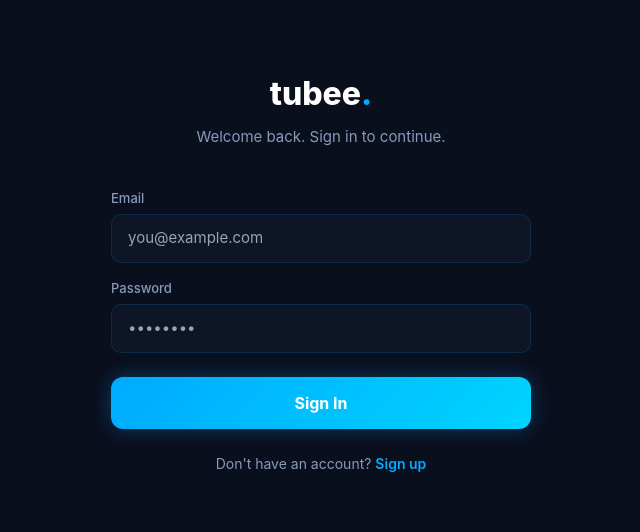
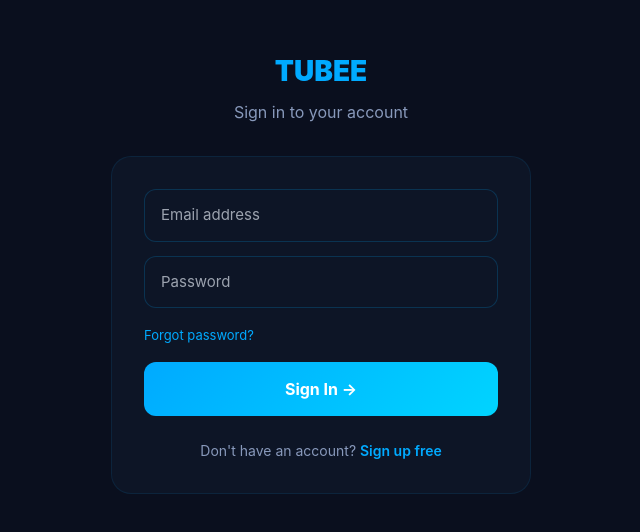
Before and after one commit to arriagoro/tubee, a Next.js app in the folder frontend/: page /auth/login in a window 1280 px wide. Shown: the part 128-660 px from the top of the page, without its empty margins (319-959 px from the left). Built offline with nearby package versions, Linux system fonts and the light colour scheme.

Commit message:
fix: add Forgot Password flow to login page

```diff
--- a/frontend/src/app/auth/login/page.tsx
+++ b/frontend/src/app/auth/login/page.tsx
@@ -1,135 +1,110 @@
 'use client';
-
 import { useState } from 'react';
+import { useRouter } from 'next/navigation';
 import Link from 'next/link';
-import { useRouter } from 'next/navigation';
-import { signInWithEmail, isDemoMode } from '@/lib/auth';
+import { signInWithEmail } from '@/lib/auth';
+import { supabase } from '@/lib/supabase';
 
 export default function LoginPage() {
   const router = useRouter();
   const [email, setEmail] = useState('');
   const [password, setPassword] = useState('');
+  const [loading, setLoading] = useState(false);
   const [error, setError] = useState('');
-  const [loading, setLoading] = useState(false);
-  const demoMode = isDemoMode();
+  const [resetSent, setResetSent] = useState(false);
+  const [showReset, setShowReset] = useState(false);
+  const [resetEmail, setResetEmail] = useState('');
 
   const handleSubmit = async (e: React.FormEvent) => {
     e.preventDefault();
     setError('');
     setLoading(true);
-
     try {
-      const { error: authError } = await signInWithEmail(email, password);
-      if (authError) {
-        setError(authError.message);
-        setLoading(false);
+      const { user, error: signInError } = await signInWithEmail(email.trim(), password);
+      if (signInError) {
+        const msg = signInError.message || String(signInError);
+        if (msg.includes('Invalid login') || msg.includes('invalid_credentials')) {
+          setError('Wrong email or password. Try again or use "Forgot password?" below.');
+        } else if (msg.includes('Email not confirmed')) {
+          setError('Please confirm your email first. Check your inbox.');
+        } else {
+          setError(msg);
+        }
         return;
       }
-      router.push('/editor');
-    } catch {
-      setError('Something went wrong. Please try again.');
+      if (user) router.push('/editor');
+    } catch (err: unknown) {
+      setError(err instanceof Error ? err.message : 'Something went wrong.');
+    } finally {
       setLoading(false);
     }
   };
 
+  const handleReset = async () => {
+    if (!resetEmail.trim()) { setError('Enter your email above'); return; }
+    setLoading(true);
+    const { error } = await supabase.auth.resetPasswordForEmail(resetEmail.trim(), {
+      redirectTo: 'https://tubee.itsthatseason.com/auth/callback'
+    });
+    setLoading(false);
+    if (error) { setError(error.message); return; }
+    setResetSent(true);
+  };
+
+  const inputStyle = {
+    width: '100%', padding: '14px 16px', borderRadius: 12,
+    background: '#0D1526', border: '1px solid rgba(0,170,255,0.2)',
+    color: '#fff', fontSize: 15, outline: 'none', boxSizing: 'border-box' as const,
+    marginBottom: 14,
+  };
+
   return (
-    <div style={{
-      minHeight: '100vh', background: '#0A0F1E', color: '#fff',
-      display: 'flex', flexDirection: 'column', alignItems: 'center', justifyContent: 'center',
-      padding: 20,
-    }}>
-      {demoMode && (
-        <div style={{
-          position: 'fixed', top: 0, left: 0, right: 0,
-          background: 'linear-gradient(90deg, #FF6B00, #FF9500)',
-          color: '#fff', textAlign: 'center', padding: '6px 12px',
-          fontSize: 12, fontWeight: 600, zIndex: 100,
-        }}>
-          🔧 Demo Mode — Click &quot;Sign In&quot; with any email to continue
+    <div style={{ minHeight: '100vh', background: '#0A0F1E', display: 'flex', alignItems: 'center', justifyContent: 'center', padding: 20 }}>
+      <div style={{ width: '100%', maxWidth: 420 }}>
+        <div style={{ textAlign: 'center', marginBottom: 32 }}>
+          <Link href="/" style={{ textDecoration: 'none' }}>
+            <h1 style={{ fontSize: 28, fontWeight: 900, color: '#00AAFF', margin: 0 }}>TUBEE</h1>
+          </Link>
+          <p style={{ color: '#8899BB', marginTop: 8 }}>Sign in to your account</p>
         </div>
-      )}
 
-      <div style={{ width: '100%', maxWidth: 420 }}>
-        {/* Logo */}
-        <div style={{ textAlign: 'center', marginBottom: 40 }}>
-          <Link href="/" style={{ textDecoration: 'none', fontSize: 32, fontWeight: 800, color: '#fff' }}>
-            tubee<span style={{ color: '#00AAFF' }}>.</span>
-          </Link>
-          <p style={{ color: '#8899BB', fontSize: 15, marginTop: 8 }}>
-            Welcome back. Sign in to continue.
-          </p>
-        </div>
-        {/* Email Form */}
-        <form onSubmit={handleSubmit}>
-          <div style={{ marginBottom: 16 }}>
-            <label style={{ display: 'block', color: '#8899BB', fontSize: 13, marginBottom: 6, fontWeight: 500 }}>
-              Email
-            </label>
-            <input
-              type="email"
-              value={email}
-              onChange={(e) => setEmail(e.target.value)}
-              placeholder="you@example.com"
-              required
-              style={{
-                width: '100%', padding: '12px 16px', borderRadius: 10,
-                background: '#0D1526', border: '1px solid rgba(0,170,255,0.15)',
-                color: '#fff', fontSize: 15, outline: 'none', boxSizing: 'border-box',
-              }}
-            />
-          </div>
-
-          <div style={{ marginBottom: 24 }}>
-            <label style={{ display: 'block', color: '#8899BB', fontSize: 13, marginBottom: 6, fontWeight: 500 }}>
-              Password
-            </label>
-            <input
-              type="password"
-              value={password}
-              onChange={(e) => setPassword(e.target.value)}
-              placeholder="••••••••"
-              required
-              style={{
-                width: '100%', padding: '12px 16px', borderRadius: 10,
-                background: '#0D1526', border: '1px solid rgba(0,170,255,0.15)',
-                color: '#fff', fontSize: 15, outline: 'none', boxSizing: 'border-box',
-              }}
-            />
-          </div>
-
-          {error && (
-            <div style={{
-              background: 'rgba(255,68,68,0.1)', border: '1px solid rgba(255,68,68,0.3)',
-              borderRadius: 10, padding: '10px 14px', marginBottom: 16,
-              color: '#ff6b6b', fontSize: 13,
-            }}>
-              {error}
+        <div style={{ background: '#0D1526', borderRadius: 20, padding: 32, border: '1px solid rgba(0,170,255,0.1)' }}>
+          {resetSent ? (
+            <div style={{ textAlign: 'center', padding: '20px 0' }}>
+              <div style={{ fontSize: 48, marginBottom: 16 }}>📧</div>
+              <h2 style={{ color: '#00AAFF', marginBottom: 8 }}>Reset Email Sent!</h2>
+              <p style={{ color: '#8899BB' }}>Check your inbox (and spam) for a reset link from Supabase.</p>
+              <button onClick={() => { setResetSent(false); setShowReset(false); }} style={{ marginTop: 16, color: '#00AAFF', background: 'none', border: 'none', cursor: 'pointer', fontSize: 14 }}>← Back to login</button>
             </div>
+          ) : showReset ? (
+            <div>
+              <h3 style={{ color: '#fff', marginBottom: 16 }}>Reset Password</h3>
+              {error && <div style={{ background: 'rgba(255,80,80,0.1)', border: '1px solid rgba(255,80,80,0.3)', borderRadius: 10, padding: '12px 16px', marginBottom: 16, color: '#ff6b6b', fontSize: 14 }}>{error}</div>}
+              <input style={inputStyle} type="email" placeholder="Your email address" value={resetEmail} onChange={e => setResetEmail(e.target.value)} />
+              <button onClick={handleReset} disabled={loading} style={{ width: '100%', padding: '15px', borderRadius: 12, border: 'none', background: 'linear-gradient(135deg, #00AAFF, #00D4FF)', color: '#fff', fontWeight: 700, fontSize: 16, cursor: 'pointer', marginBottom: 12 }}>
+                {loading ? 'Sending...' : 'Send Reset Email'}
+              </button>
+              <button onClick={() => setShowReset(false)} style={{ width: '100%', background: 'none', border: 'none', color: '#8899BB', cursor: 'pointer', fontSize: 14 }}>← Back to login</button>
+            </div>
+          ) : (
+            <form onSubmit={handleSubmit}>
+              {error && <div style={{ background: 'rgba(255,80,80,0.1)', border: '1px solid rgba(255,80,80,0.3)', borderRadius: 10, padding: '12px 16px', marginBottom: 20, color: '#ff6b6b', fontSize: 14 }}>{error}</div>}
+              <input style={inputStyle} type="email" placeholder="Email address" value={email} onChange={e => setEmail(e.target.value)} required />
+              <input style={inputStyle} type="password" placeholder="Password" value={password} onChange={e => setPassword(e.target.value)} required />
+              <button type="button" onClick={() => { setShowReset(true); setResetEmail(email); setError(''); }} style={{ background: 'none', border: 'none', color: '#00AAFF', cursor: 'pointer', fontSize: 13, marginBottom: 16, padding: 0 }}>
+                Forgot password?
+              </button>
+              <button type="submit" disabled={loading} style={{ width: '100%', padding: '15px', borderRadius: 12, border: 'none', background: loading ? '#1a2540' : 'linear-gradient(135deg, #00AAFF, #00D4FF)', color: loading ? '#666' : '#fff', fontWeight: 700, fontSize: 16, cursor: loading ? 'not-allowed' : 'pointer' }}>
+                {loading ? 'Signing in...' : 'Sign In →'}
+              </button>
+            </form>
           )}
 
-          <button
-            type="submit"
-            disabled={loading}
-            style={{
-              width: '100%', padding: '14px 20px', borderRadius: 12,
-              background: loading ? '#1a2540' : 'linear-gradient(135deg, #00AAFF, #00D4FF)',
-              color: loading ? '#4a5a7a' : '#fff', fontWeight: 700, fontSize: 16,
-              border: 'none', cursor: loading ? 'not-allowed' : 'pointer',
-              boxShadow: loading ? 'none' : '0 0 20px rgba(0,170,255,0.3)',
-              transition: 'all 0.2s',
-            }}
-          >
-            {loading ? 'Signing in…' : 'Sign In'}
-          </button>
-        </form>
-
-        {/* Sign up link */}
-        <p style={{ textAlign: 'center', marginTop: 24, color: '#8899BB', fontSize: 14 }}>
-          Don&apos;t have an account?{' '}
-          <Link href="/auth/signup" style={{ color: '#00AAFF', fontWeight: 600, textDecoration: 'none' }}>
-            Sign up
-          </Link>
-        </p>
+          <div style={{ textAlign: 'center', marginTop: 24, color: '#8899BB', fontSize: 14 }}>
+            Don&apos;t have an account?{' '}
+            <Link href="/auth/signup" style={{ color: '#00AAFF', textDecoration: 'none', fontWeight: 600 }}>Sign up free</Link>
+          </div>
+        </div>
       </div>
     </div>
   );
```
